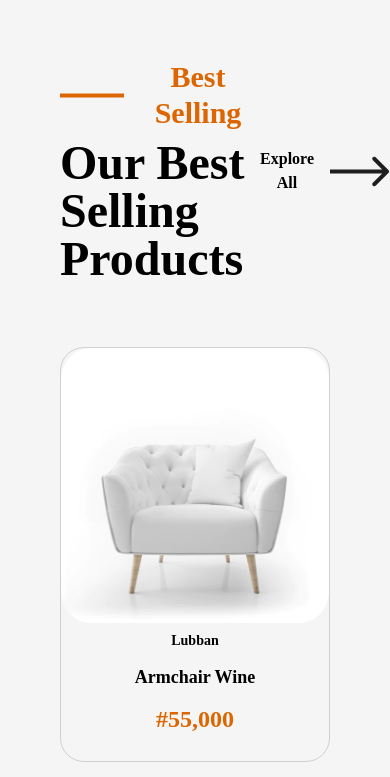
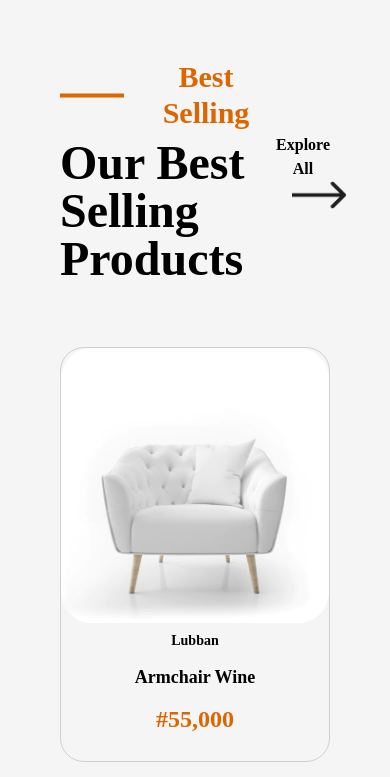
Before and after one commit to pipicoker/interior-ecommerce-store, a React (Create React App) app: page / in a window 390 px wide. Shown: the part 2360-3137 px from the top of the page. Built offline with nearby package versions, Linux system fonts and the light colour scheme.

Commit message:
made lttle responsive adjustments

```diff
--- a/src/Components/BestSelling.tsx
+++ b/src/Components/BestSelling.tsx
@@ -17,7 +17,7 @@ const BestSelling = () => {
                 <h3 className='mt-2 text-5xl text-left'>Our Best Selling Products</h3>
             </div>
 
-            <div className='flex items-center space-x-4' >
+            <div className='md:flex items-center space-x-4' >
                 <p>Explore All</p>
                 <img src={Arrow} alt="" />
             </div>
--- a/src/Components/Trending.tsx
+++ b/src/Components/Trending.tsx
@@ -18,8 +18,8 @@ const Trending = () => {
                 <h3 className='mt-2 text-5xl text-left'>Our Trending Products</h3>
             </div>
 
-            <div className='flex items-center space-x-4 text-blac' >
-                <p>Explore All</p>
+            <div className='md:flex items-center space-x-4 text-blac' >
+                <p className=''>Explore All</p>
                 <img src={Arrow} alt="" />
             </div>
 
```
